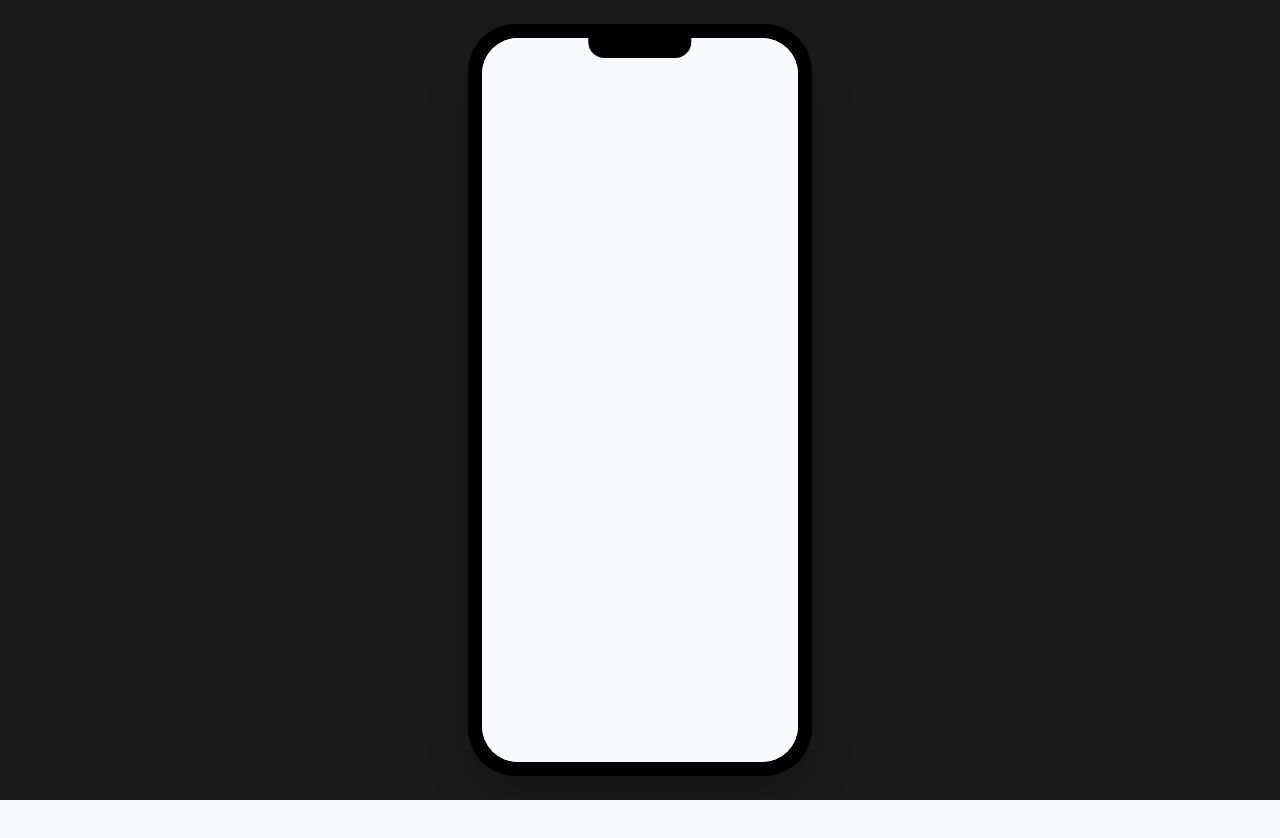
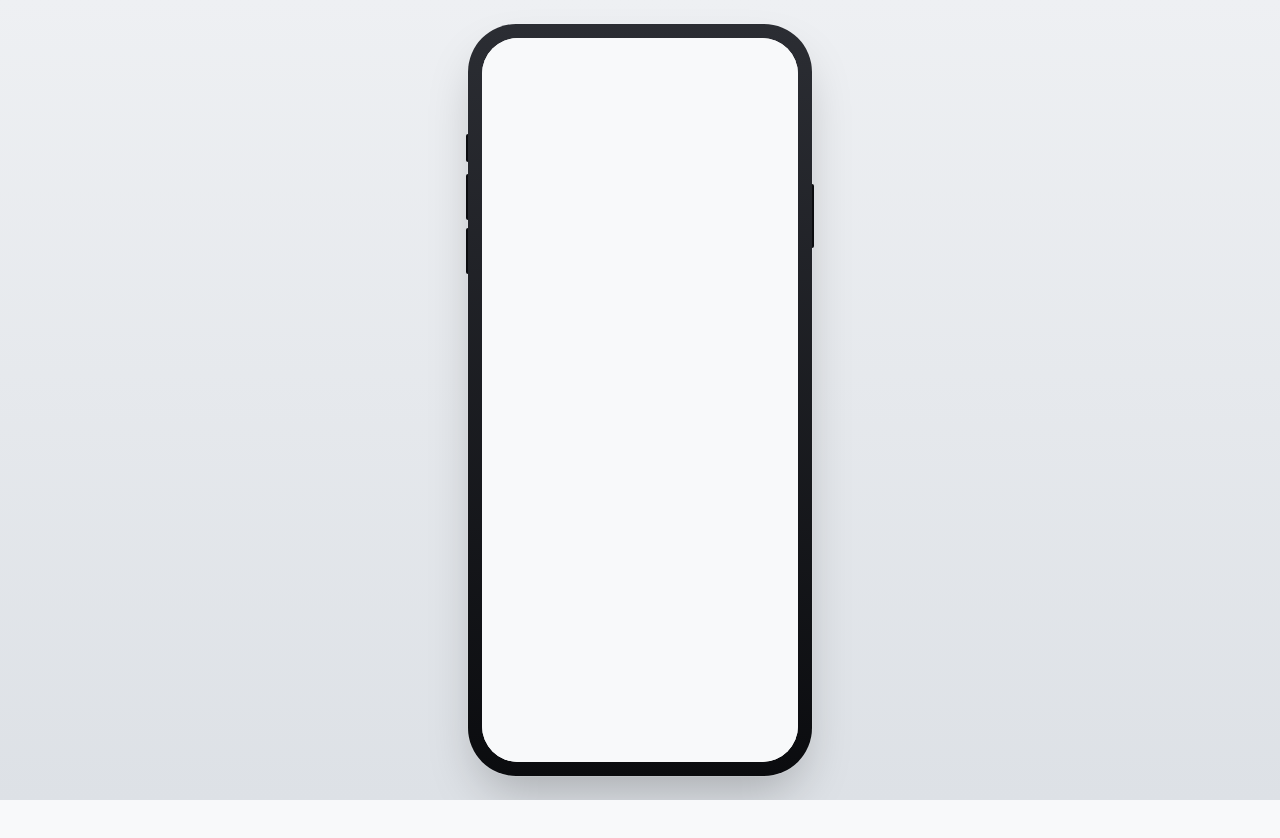
Before and after one commit to yoonhihi97/review-integrity-ux, a React (Vite) app: page / in a window 1280 px wide. Shown: the top 838 px of the page. Built offline with nearby package versions, Linux system fonts and the light colour scheme.

Commit message:
style: 목업 스타일 수정

```diff
--- a/src/components/PhoneMockup.tsx
+++ b/src/components/PhoneMockup.tsx
@@ -3,6 +3,12 @@ import { useEffect, useState, type ReactNode } from "react";
 const DEVICE_WIDTH = 390;
 const DEVICE_HEIGHT = 884;
 const DESKTOP_BREAKPOINT = 900;
+
+const PAD_X = 14;
+const PAD_TOP = 14;
+const PAD_BOTTOM = 14;
+const FRAME_WIDTH = DEVICE_WIDTH + PAD_X * 2;
+const FRAME_HEIGHT = DEVICE_HEIGHT + PAD_TOP + PAD_BOTTOM;
 
 function isInIframe() {
   try {
@@ -28,15 +34,21 @@ export default function PhoneMockup({ children }: { children: ReactNode }) {
   if (!showMockup) return <>{children}</>;
 
   return (
-    <div className="h-[100dvh] w-full flex items-center justify-center bg-[#1a1a1a] overflow-hidden">
+    <div className="h-[100dvh] w-full flex items-center justify-center bg-gradient-to-b from-[#eef0f3] to-[#dde1e6] overflow-hidden">
       <div
-        className="relative bg-black rounded-[48px] p-[14px] shadow-2xl box-border"
+        className="relative bg-gradient-to-b from-[#2b2d33] to-[#0b0c0f] rounded-[48px] shadow-2xl box-border ring-1 ring-white/10"
         style={{
-          height: `min(${DEVICE_HEIGHT + 28}px, calc(100dvh - 48px))`,
-          aspectRatio: `${DEVICE_WIDTH + 28} / ${DEVICE_HEIGHT + 28}`,
+          height: `min(${FRAME_HEIGHT}px, calc(100dvh - 48px))`,
+          aspectRatio: `${FRAME_WIDTH} / ${FRAME_HEIGHT}`,
+          padding: `${PAD_TOP}px ${PAD_X}px ${PAD_BOTTOM}px`,
         }}
       >
-        <div className="absolute top-[1.5%] left-1/2 -translate-x-1/2 w-[30%] h-[3%] bg-black rounded-b-2xl z-10" />
+        {/* side buttons */}
+        <div className="absolute left-[-2px] top-[110px] w-[2px] h-[28px] bg-[#0b0c0f] rounded-l-sm" />
+        <div className="absolute left-[-2px] top-[150px] w-[2px] h-[46px] bg-[#0b0c0f] rounded-l-sm" />
+        <div className="absolute left-[-2px] top-[204px] w-[2px] h-[46px] bg-[#0b0c0f] rounded-l-sm" />
+        <div className="absolute right-[-2px] top-[160px] w-[2px] h-[64px] bg-[#0b0c0f] rounded-r-sm" />
+
         <div className="relative bg-white rounded-[36px] overflow-hidden w-full h-full">
           <iframe
             src={window.location.href}
```
